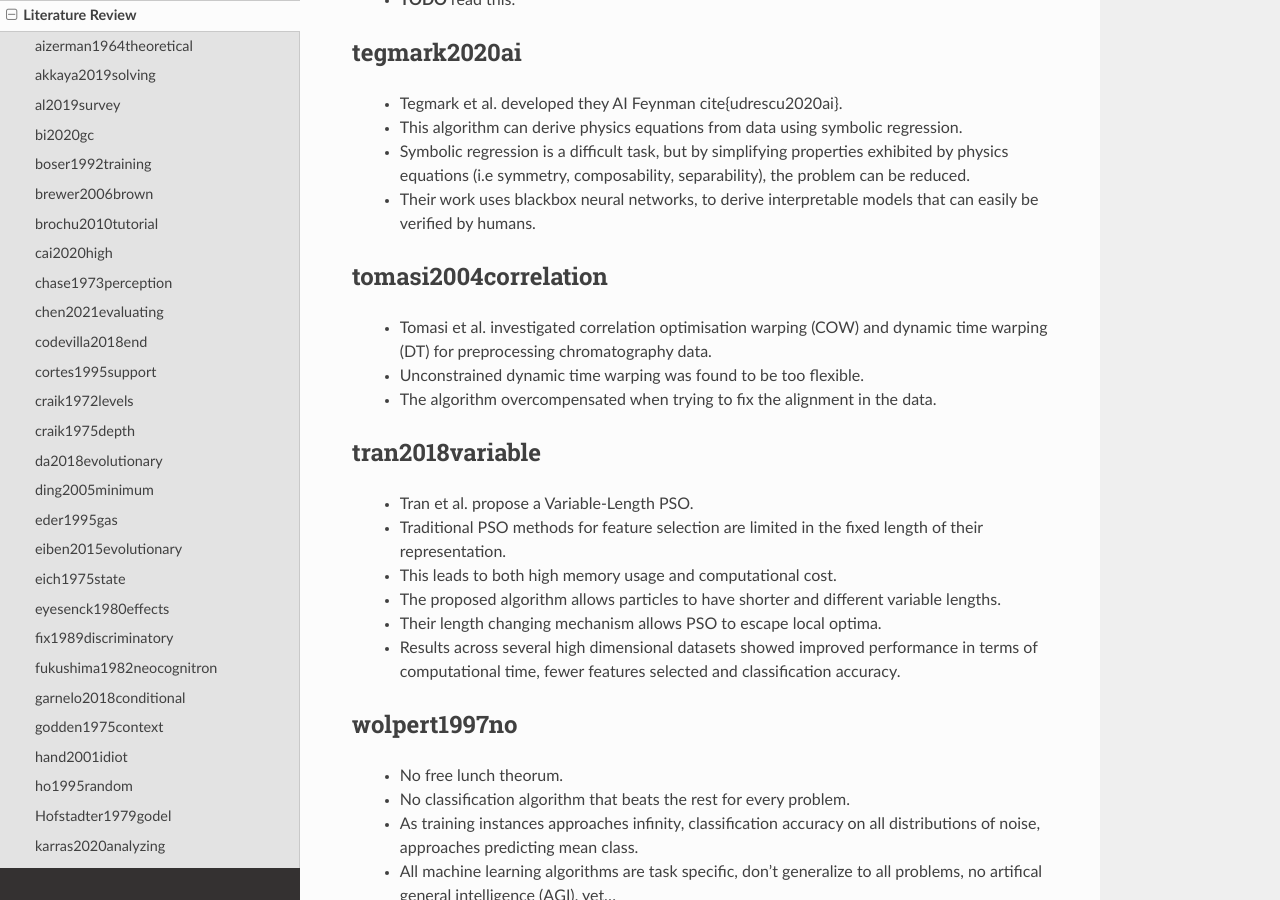
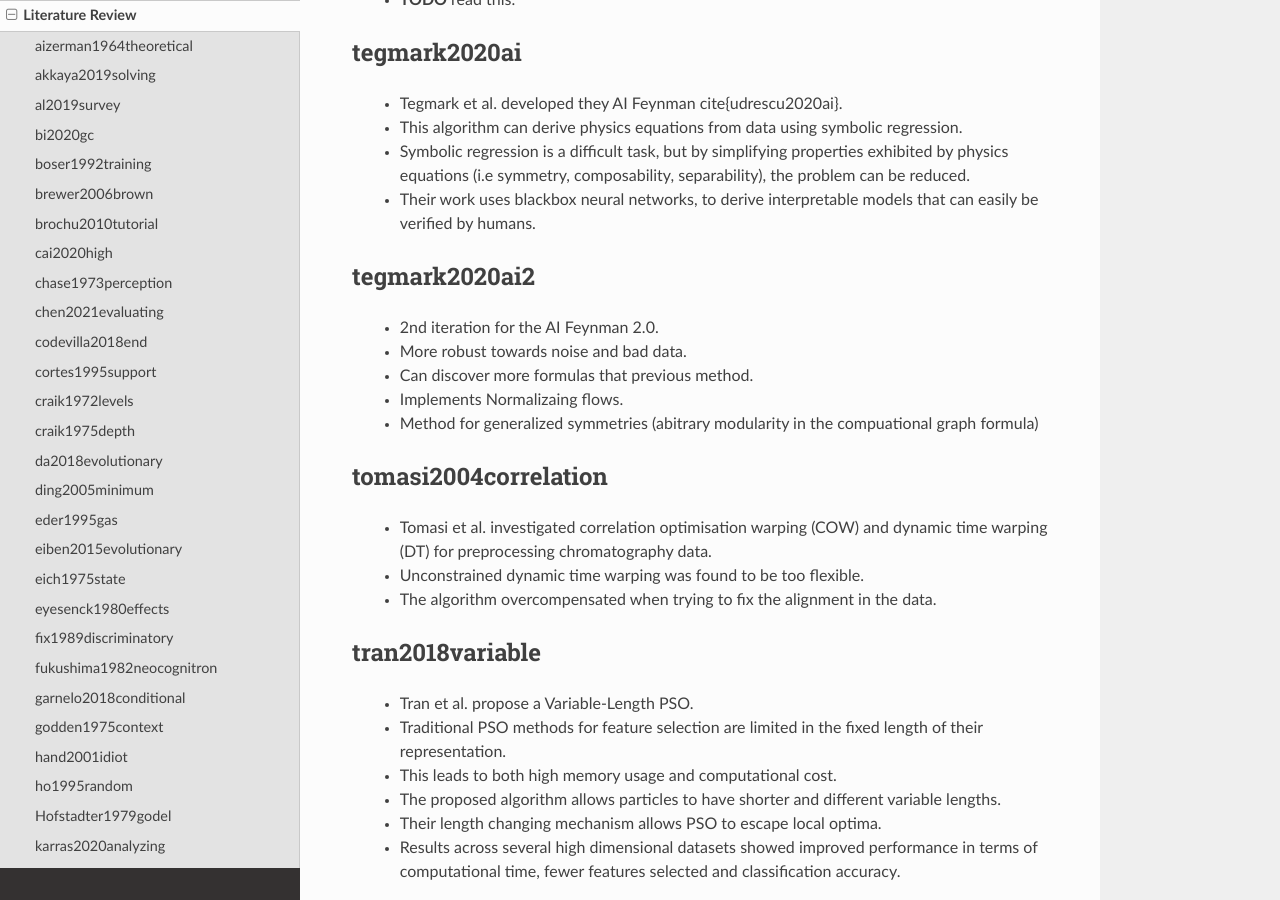
Before and after one commit to woodRock/fishy-business, a Sphinx documentation site: the page built from docs/source/papers.rst, in a window 1280 px wide and 900 px high, scrolled down 9884 px. Built offline with Sphinx 7.4.7 and the Read the Docs theme 2.0.0, drawn with Linux system fonts in a browser that asks for light colours.

Commit message:
AI Feynman 2.0

```diff
--- a/docs/source/papers.rst
+++ b/docs/source/papers.rst
@@ -360,6 +360,14 @@ tegmark2020ai
     * Symbolic regression is a difficult task, but by simplifying properties exhibited by physics equations (i.e symmetry, composability, separability), the problem can be reduced.
     * Their work uses blackbox neural networks, to derive interpretable models that can easily be verified by humans.
 
+tegmark2020ai2
+--------------
+    * 2nd iteration for the AI Feynman 2.0.
+    * More robust towards noise and bad data.
+    * Can discover more formulas that previous method.
+    * Implements Normalizaing flows.
+    * Method for generalized symmetries (abitrary modularity in the compuational graph formula)
+
 tomasi2004correlation
 ---------------------
     * Tomasi et al. investigated correlation optimisation warping (COW) and dynamic time warping (DT) for preprocessing chromatography data.
```
